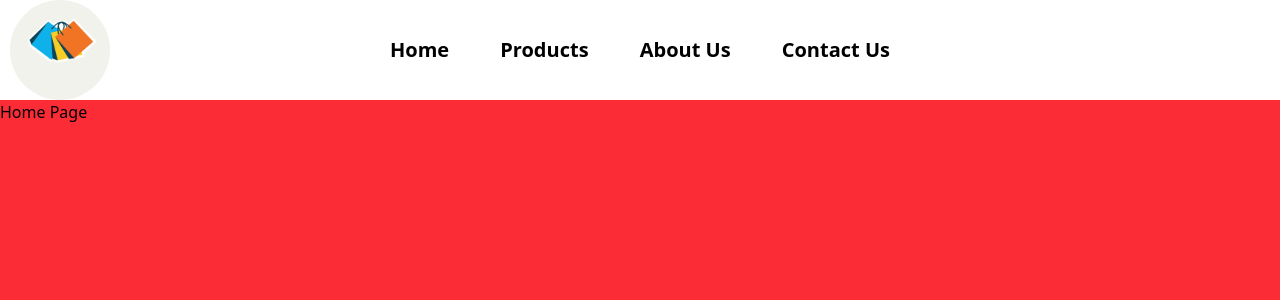
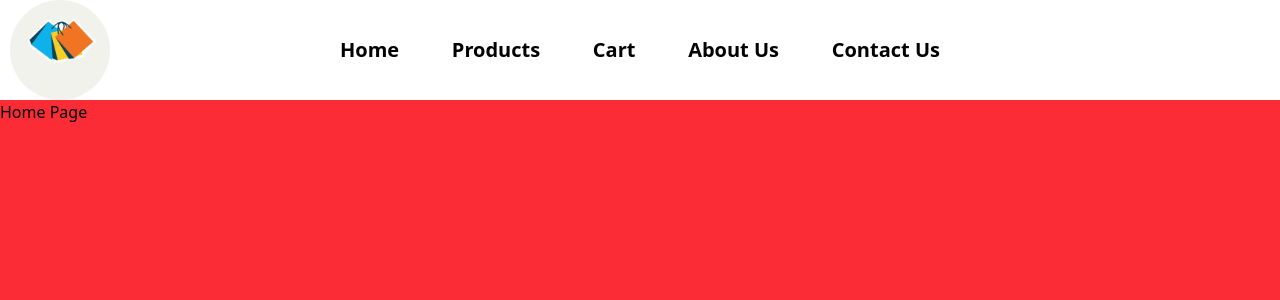
Before and after one commit to sumudusan/web-project-01-frontend, a React (Vite) app: page / in a window 1280 px wide. Shown: the top 300 px of the page. Built offline with nearby package versions, Linux system fonts and the light colour scheme.

Commit message:
cart and product pages added to homePage.✅

```diff
--- a/src/Components/header.jsx
+++ b/src/Components/header.jsx
@@ -4,9 +4,10 @@ export default function Header(){
     return(
         <header className=" w-full h-[100px] bg-white relative flex justify-center items-center">
             <img src="/logo.png" className="h-full rounded-full cursor-pointer absolute left-[10px]"/>
-            <div className="h-full flex items-center w-[500px] justify-between">
+            <div className="h-full flex items-center w-[600px] justify-between">
             <Link to="/" className="font-bold text-xl hover:border-b-2 border-b-amber-400 ">Home</Link>
             <Link to="/products" className="font-bold text-xl hover:border-b-2 border-b-amber-400 ">Products</Link>
+            <Link to="/cart" className="font-bold text-xl hover:border-b-2 border-b-amber-400 ">Cart</Link>
             <Link to="/about" className="font-bold text-xl hover:border-b-2 border-b-amber-400 ">About Us</Link>
             <Link to="/contact" className="font-bold text-xl hover:border-b-2 border-b-amber-400 ">Contact Us</Link>
             </div>
--- a/src/pages/home/homePage.jsx
+++ b/src/pages/home/homePage.jsx
@@ -2,6 +2,8 @@ import { Route, Routes } from "react-router";
 import Header from "../../Components/header";
 import LoginPage from "./loginPage";
 import ProductOverview from "./productOverview";
+import ProductPage from "./product";
+import Cart from "./cart";
 
 export default function HomePage(){
     return(
@@ -10,8 +12,10 @@ export default function HomePage(){
          <div className="w-full h-[calc(100vh-100px)] bg-red-500">
              <Routes path="/*">
             <Route path="/" element={<h1>Home Page</h1>}/>
+            <Route path="/products" element={<ProductPage/>}/>
             <Route path="/login" element={<LoginPage/>}/>
             <Route path="/productinfo/:id" element={<ProductOverview/>}/>
+            <Route path="/cart" element={<Cart/>}/>
             </Routes>
          </div>
 
```
